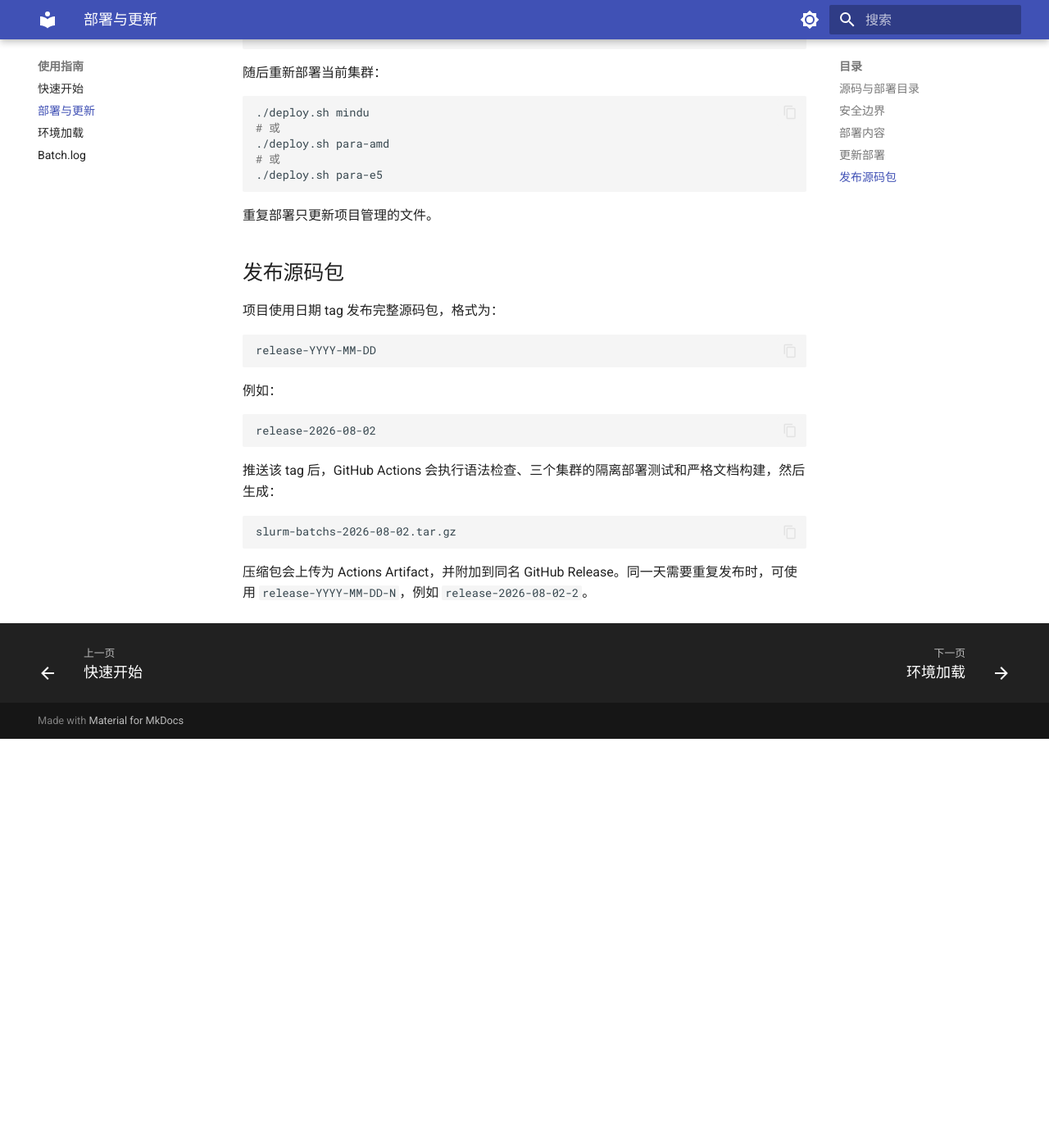
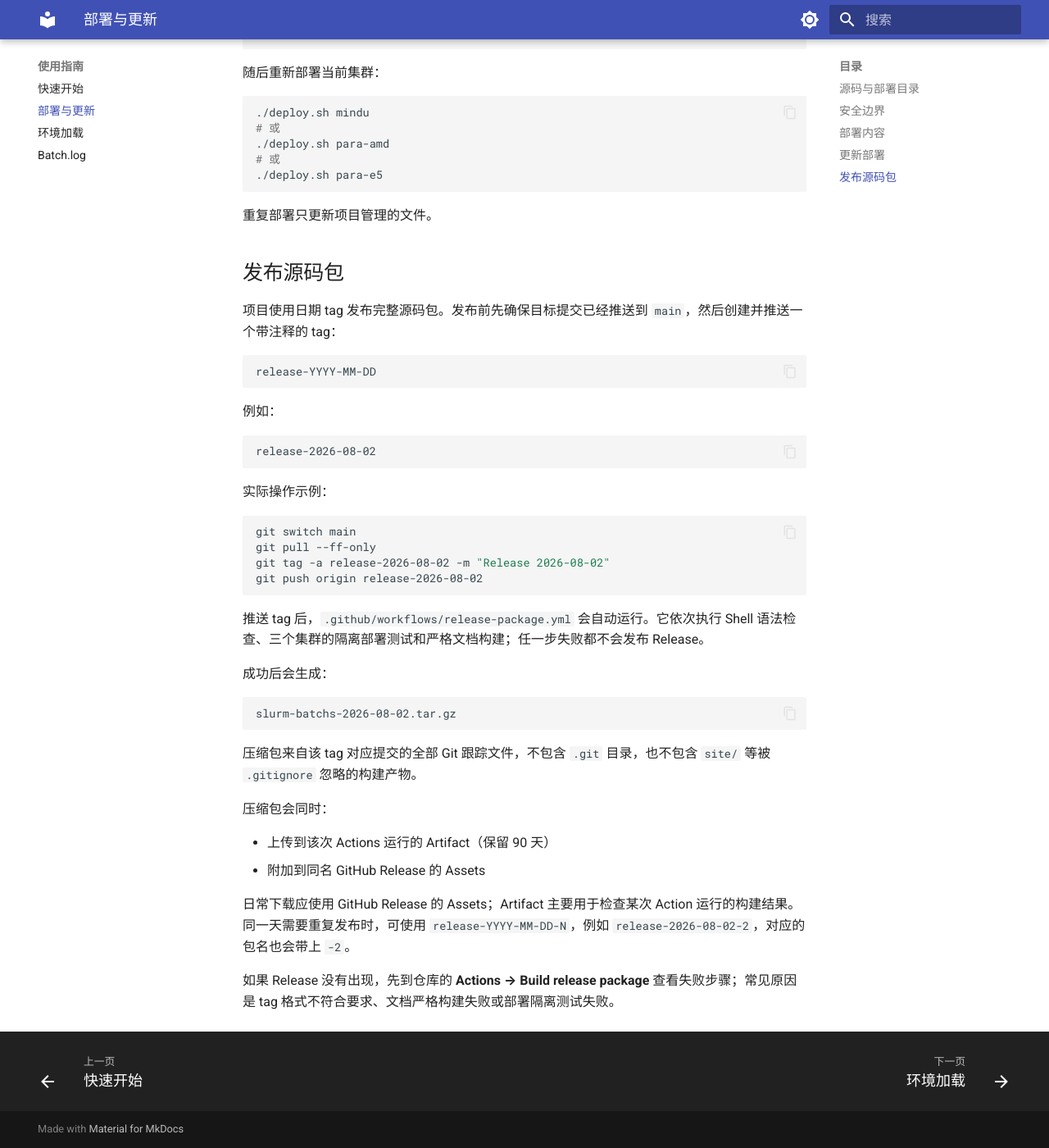
Before and after one commit to wxia529/slurm-batch-scripts, an MkDocs documentation site: the page built from docs/deployment.md, in a window 1280 px wide and 1400 px high, scrolled down 1886 px. Shown: the whole window at 82% size. Built offline with MkDocs 1.6.1 and Material for MkDocs 9.7.7, drawn with Linux system fonts in a browser that asks for light colours; before the commit the page ends 2787 px from its top, so only the background shows below that.

Commit message:
docs: clarify releases and add para-e5 matrix

````diff
--- a/docs/deployment.md
+++ b/docs/deployment.md
@@ -85,7 +85,7 @@ git pull --ff-only
 
 ## 发布源码包
 
-项目使用日期 tag 发布完整源码包，格式为：
+项目使用日期 tag 发布完整源码包。发布前先确保目标提交已经推送到 `main`，然后创建并推送一个带注释的 tag：
 
 ```text
 release-YYYY-MM-DD
@@ -97,10 +97,30 @@ release-YYYY-MM-DD
 release-2026-08-02
 ```
 
-推送该 tag 后，GitHub Actions 会执行语法检查、三个集群的隔离部署测试和严格文档构建，然后生成：
+实际操作示例：
+
+```bash
+git switch main
+git pull --ff-only
+git tag -a release-2026-08-02 -m "Release 2026-08-02"
+git push origin release-2026-08-02
+```
+
+推送 tag 后，`.github/workflows/release-package.yml` 会自动运行。它依次执行 Shell 语法检查、三个集群的隔离部署测试和严格文档构建；任一步失败都不会发布 Release。
+
+成功后会生成：
 
 ```text
 slurm-batchs-2026-08-02.tar.gz
 ```
 
-压缩包会上传为 Actions Artifact，并附加到同名 GitHub Release。同一天需要重复发布时，可使用 `release-YYYY-MM-DD-N`，例如 `release-2026-08-02-2`。
+压缩包来自该 tag 对应提交的全部 Git 跟踪文件，不包含 `.git` 目录，也不包含 `site/` 等被 `.gitignore` 忽略的构建产物。
+
+压缩包会同时：
+
+- 上传到该次 Actions 运行的 Artifact（保留 90 天）
+- 附加到同名 GitHub Release 的 Assets
+
+日常下载应使用 GitHub Release 的 Assets；Artifact 主要用于检查某次 Action 运行的构建结果。同一天需要重复发布时，可使用 `release-YYYY-MM-DD-N`，例如 `release-2026-08-02-2`，对应的包名也会带上 `-2`。
+
+如果 Release 没有出现，先到仓库的 **Actions → Build release package** 查看失败步骤；常见原因是 tag 格式不符合要求、文档严格构建失败或部署隔离测试失败。
````
Also changed, not shown: README.md (+2 -0 lines), docs/index.md (+5 -4 lines).
